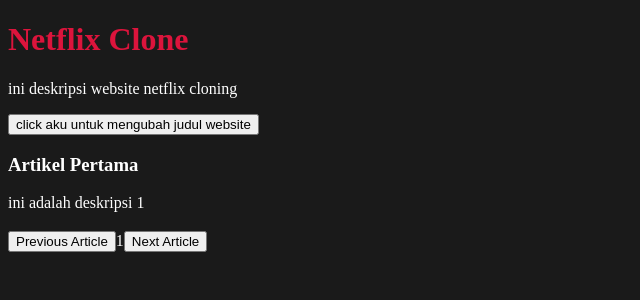
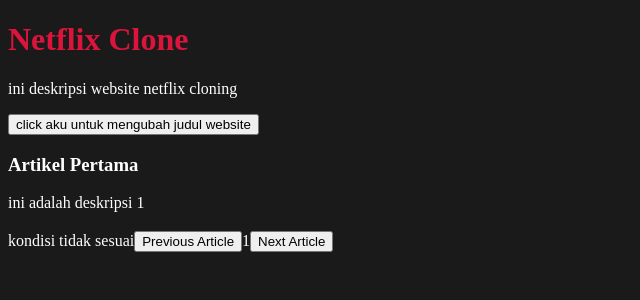
Before and after one commit to brarris/perdalam-react, a React (Vite) app: page / in a window 1280 px wide. Shown: the top 300 px of the page, without its empty margins (0-640 px from the left). Built offline with nearby package versions, Linux system fonts and the light colour scheme; no server answers.

Commit message:
Conditional Rendering - Ternary Operator Method (part 1)

```diff
--- a/src/App.jsx
+++ b/src/App.jsx
@@ -57,8 +57,6 @@
     setCounterClick(counterClick - 1);
   };
 
-  if (counterClick > 4) return <LimitArticle />;
-
   return (
     <main>
       <WebTitle
@@ -67,6 +65,7 @@
       />
       <Article title="Artikel Pertama" description="ini adalah deskripsi 1" />
       <Article title={article.title} description={article.body} />
+      {counterClick > 4 ? "kondisi sesuai" : "kondisi tidak sesuai"}
       <button onClick={previousArticle}>Previous Article</button>
       {counterClick}
       <button onClick={nextArticle}>Next Article</button>
```
